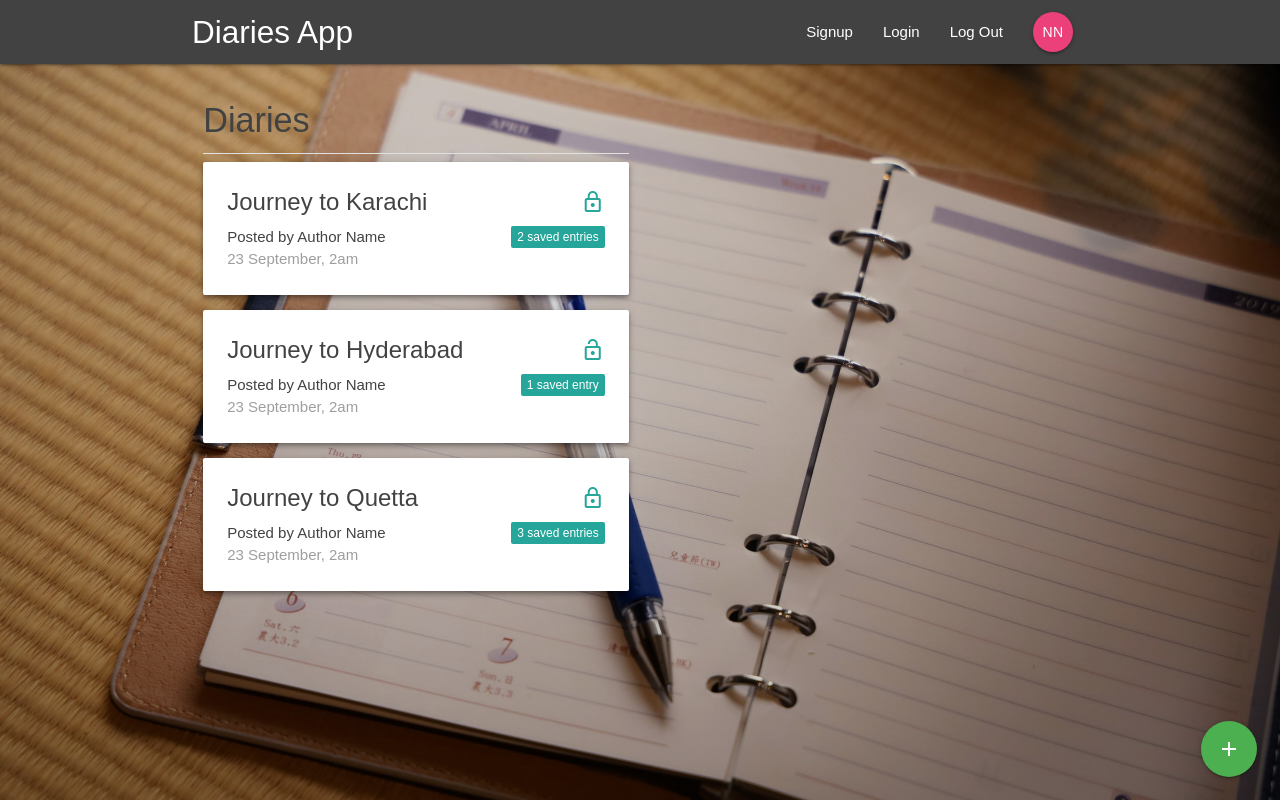
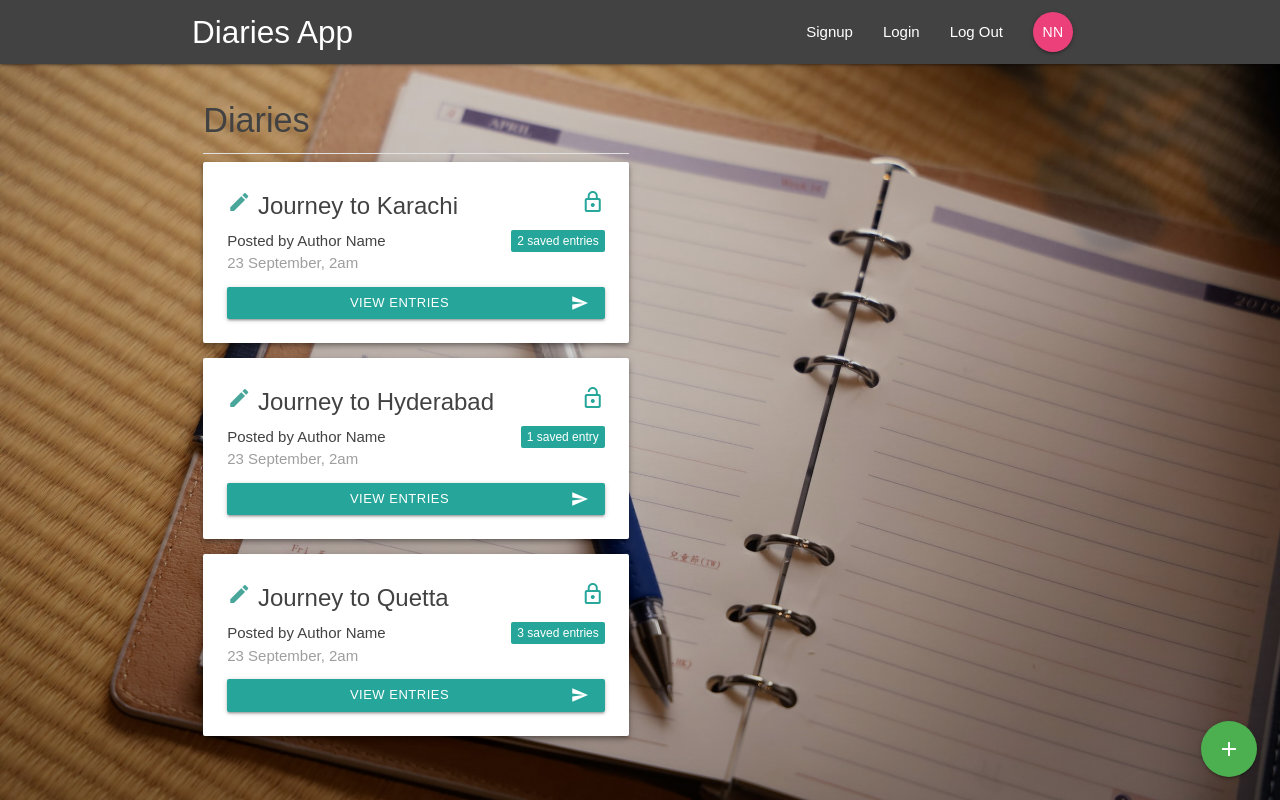
Before and after one commit to developer-junaid/Diaries-Manager-App, a React (Create React App) app: page / in a window 1280 px wide. Built offline with nearby package versions, Linux system fonts and the light colour scheme.

Commit message:
Added SweetAlerts
Added ActionCreator for Updating Diary Title.

NEXT: Make View entry and Edit Entry Functional

```diff
--- a/package.json
+++ b/package.json
@@ -14,6 +14,7 @@
     "react-scripts": "4.0.1",
     "redux": "^4.0.5",
     "redux-thunk": "^2.3.0",
+    "sweetalert2": "^10.13.0",
     "web-vitals": "^0.2.4"
   },
   "scripts": {
--- a/src/components/diaries/CreateDiary.js
+++ b/src/components/diaries/CreateDiary.js
@@ -1,43 +1,51 @@
-import React, { Component } from "react";
+import React, { useState } from "react";
 import { createDiary } from "../../store/actions/diaryActions";
 import { connect } from "react-redux";
+import Swal from "sweetalert2";
+import { useHistory } from "react-router-dom";
 
 // SignIn Class Component
-class CreateDiary extends Component {
+const CreateDiary = (props) => {
+  const history = useHistory();
+
   // State
-  state = {
+  const [state, setState] = useState({
     title: "",
     entries: [],
     type: "public",
-  };
+  });
 
   // Functions
-  handleChange = (e) => {
-    this.setState({
+  const handleChange = (e) => {
+    setState({
       [e.target.id]: e.target.value,
     });
   };
 
-  handleSubmit = (e) => {
+  const handleSubmit = (e) => {
     e.preventDefault();
     // Create diary
-    this.props.createDiary(this.state);
+    props.createDiary(state);
+    // Show alert
+    Swal.fire({
+      icon: "success",
+      title: "Diary Created!",
+      showConfirmButton: false,
+      timer: 1500,
+    }).then(() => {
+      // Redirect to dashboard
+      history.push("/");
+    });
   };
 
   // Render
-  render() {
   return (
     <div className="container">
-        <form onSubmit={this.handleSubmit} className="white">
+      <form onSubmit={handleSubmit} className="white">
         <h5 className="grey-text text-darken-3">Create new diary</h5>
         <div className="input-field">
           <label htmlFor="title">Title</label>
-            <input
-              required
-              type="text"
-              id="title"
-              onChange={this.handleChange}
-            />
+          <input required type="text" id="title" onChange={handleChange} />
         </div>
         Type:
         <p>
@@ -50,7 +58,7 @@ class CreateDiary extends Component {
               required
               defaultChecked
               value="public"
-                onChange={this.handleChange}
+              onChange={handleChange}
             />
             <span>Public</span>
           </label>
@@ -64,7 +72,7 @@ class CreateDiary extends Component {
               required
               type="radio"
               value="private"
-                onChange={this.handleChange}
+              onChange={handleChange}
             />
             <span>Private</span>
           </label>
@@ -75,8 +83,7 @@ class CreateDiary extends Component {
       </form>
     </div>
   );
-  }
-}
+};
 
 // Map Dispatch to props
 const mapDispatchToProps = (dispatch) => {
--- a/src/components/diaries/DiariesList.js
+++ b/src/components/diaries/DiariesList.js
@@ -11,11 +11,7 @@ const DiariesList = ({ diaries }) => {
       <div className="divider"></div>
 
       {diaries &&
-        diaries.map((diary) => (
-          <Link key={diary.id} to={"/diary/" + diary.id}>
-            <DiarySummary key={diary.id} diary={diary} />
-          </Link>
-        ))}
+        diaries.map((diary) => <DiarySummary key={diary.id} diary={diary} />)}
       <div className="fixed-action-btn">
         <Link
           title="create new diary"
--- a/src/components/diaries/DiarySummary.js
+++ b/src/components/diaries/DiarySummary.js
@@ -1,17 +1,68 @@
+/* eslint-disable jsx-a11y/anchor-is-valid */
 import React from "react";
+import { Link } from "react-router-dom";
+import Swal from "sweetalert2";
+import { connect } from "react-redux";
+import { updateDiary } from "../../store/actions/diaryActions";
 
-const DiarySummary = ({ diary }) => {
+const DiarySummary = ({ diary, updateDiary }) => {
   // variables
   const title = diary.title;
   const type = diary.type;
   const totalEntries = diary.entries.length;
 
+  // Handle Click
+  const handleClick = () => {
+    Swal.fire({
+      title: "Diary Title",
+      input: "text",
+      inputValue: diary.title,
+      showCancelButton: true,
+      allowOutsideClick: false,
+      inputValidator: (value) => {
+        if (!value) {
+          return "You need to write something!";
+        }
+      },
+    }).then((result) => {
+      if (result.dismiss === Swal.DismissReason.cancel) {
+        // If cancelled
+        Swal.fire({
+          title: "Cancelled",
+          confirmButtonColor: "red",
+        });
+      } else if (result.value) {
+        // Update the value - Dispatch updateTitle - new value = result.value
+        // Update diary
+        updateDiary({ ...diary, title: result.value });
+
+        // Alert success
+        Swal.fire({
+          title: "Success!",
+          icon: "success",
+        });
+      }
+    });
+  };
+
   return (
     <div className="card hoverable z-depth-2 diary-summary">
       <div className="card-content grey-text text-darken-3">
         <div className="card-title">
-          {title}
-          <a href="#!" className="secondary-content">
+          <a
+            onClick={handleClick}
+            title="edit"
+            style={{ color: "#4aa69b" }}
+            className="primary-content"
+          >
+            <i className="material-icons">create</i>
+          </a>
+          &nbsp;{title}
+          <a
+            title={type === "private" ? "private" : "public"}
+            href="#!"
+            className="secondary-content"
+          >
             <i className="material-icons">
               {type === "private" ? "lock_outline" : "lock_open"}
             </i>
@@ -28,10 +79,30 @@ const DiarySummary = ({ diary }) => {
         </span>
 
         <p>Posted by Author Name</p>
+
         <p className="grey-text">23 September, 2am</p>
+        <div className="center-align">
+          <Link
+            to={"/diary/" + diary.id}
+            className="btn btn-small waves-effect center-align waves-light"
+            style={{ marginTop: "0.8rem", width: "100%" }}
+          >
+            View Entries
+            <i className="material-icons right">send</i>
+          </Link>
+        </div>
       </div>
     </div>
   );
 };
 
-export default DiarySummary;
+// Map Dispatch to props
+const mapDispatchToProps = (dispatch) => {
+  // Attach these to props
+  return {
+    // Take diary and pass to updateDiary action creator
+    updateDiary: (diary) => dispatch(updateDiary(diary)),
+  };
+};
+
+export default connect(null, mapDispatchToProps)(DiarySummary);
--- a/src/index.css
+++ b/src/index.css
@@ -30,6 +30,6 @@ input[type="password"]:not(.browser-default):focus:not([readonly]) {
   box-shadow: none;
 }
 
-.diary-summary {
+i {
   cursor: pointer;
 }
--- a/src/store/actions/diaryActions.js
+++ b/src/store/actions/diaryActions.js
@@ -6,3 +6,12 @@ export const createDiary = (diary) => {
     dispatch({ type: "CREATE_DIARY", diary });
   };
 };
+
+// Update Diary Action
+export const updateDiary = (diary) => {
+  return (dispatch, getState) => {
+    // Make Async call to database
+    // Then dispatch an action
+    dispatch({ type: "UPDATE_DIARY", diary });
+  };
+};
--- a/src/store/reducers/diaryReducer.js
+++ b/src/store/reducers/diaryReducer.js
@@ -64,6 +64,11 @@ const diaryReducer = (state = initialState, action) => {
       console.log("created diary", action.diary);
       return state;
 
+    // UPDATE DIARY
+    case "UPDATE_DIARY":
+      console.log("updated diary", action.diary);
+      return state;
+
     default:
       return state;
   }
```
Also changed, not shown: 1 other file (tests, documents, lock files or other folders). Lines whose indentation alone changed are shown as unchanged.
